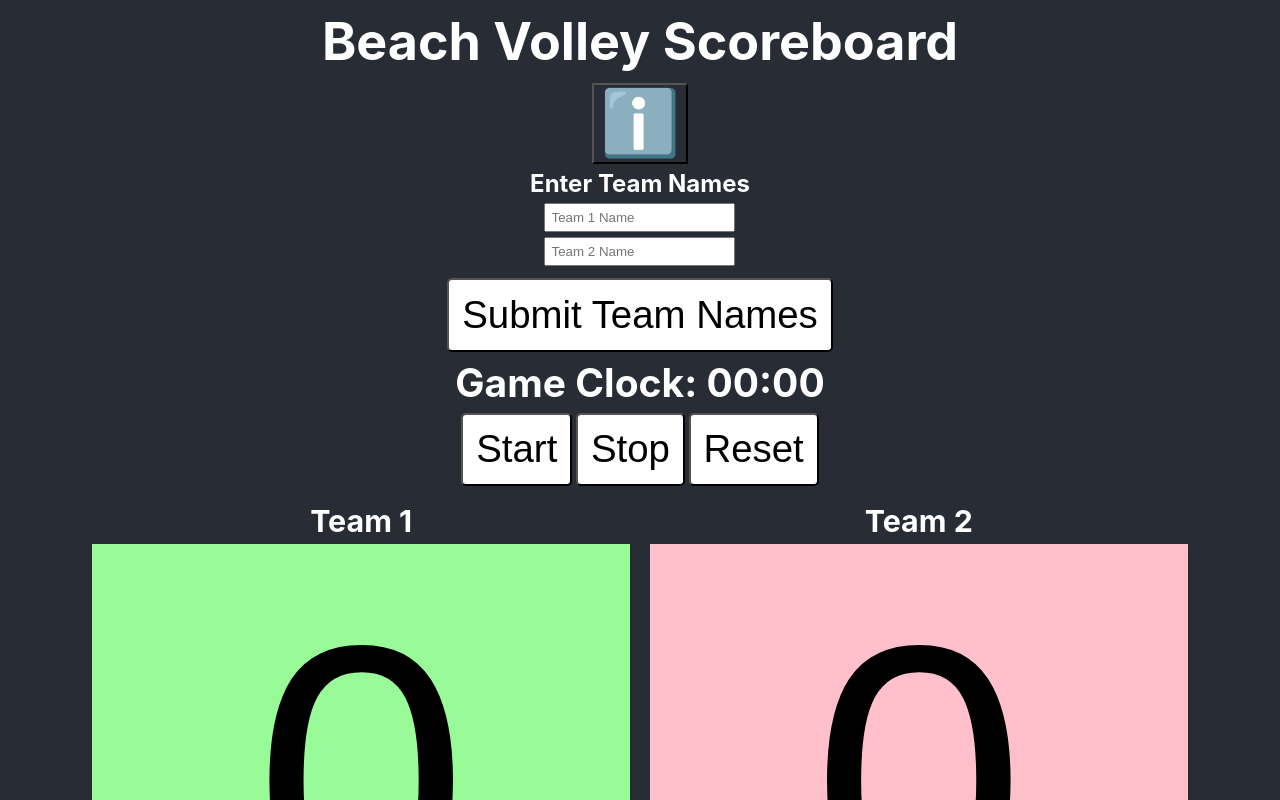
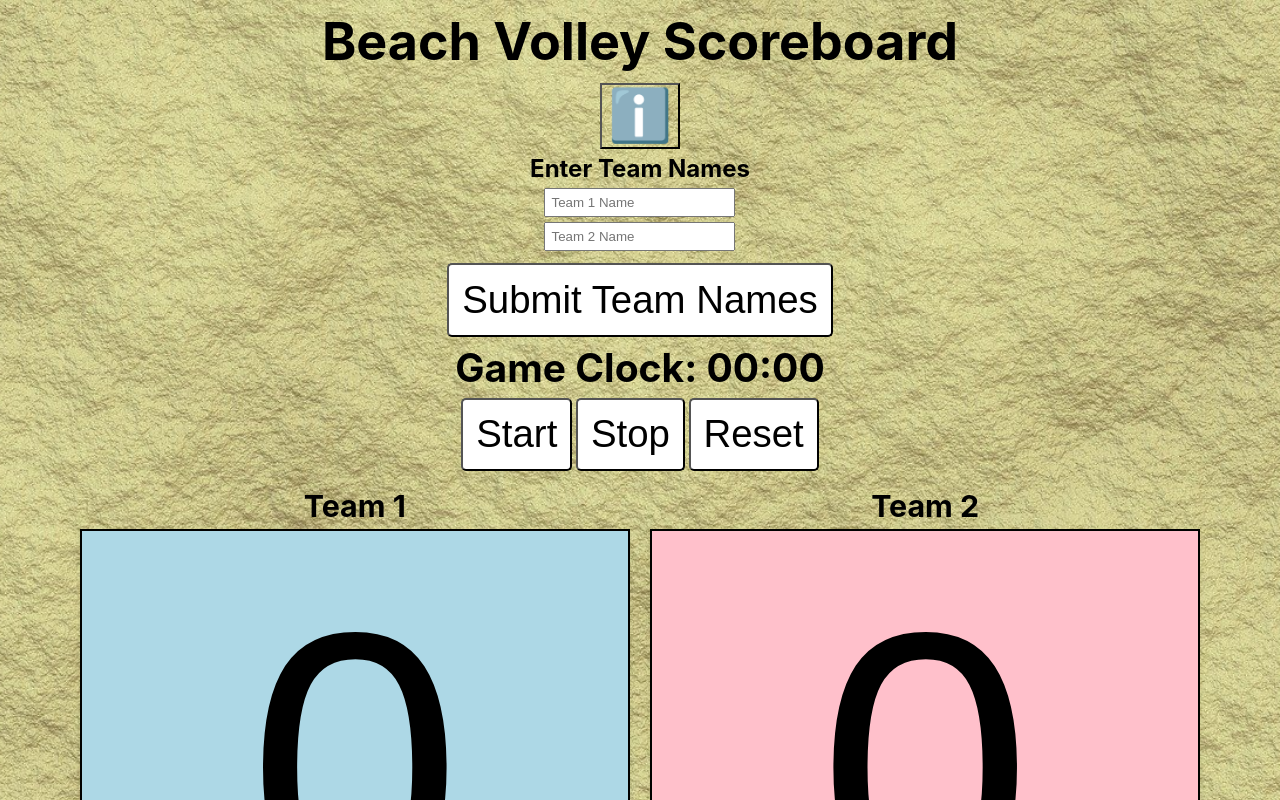
Before and after one commit to oonaleivo/Beach-Volley-Scoreboard, a React (Create React App) app: page / in a window 1280 px wide. Shown: the top 800 px of the page. Built offline with nearby package versions, Linux system fonts and the light colour scheme.

Commit message:
add bg pic, edit layout and colors

```diff
--- a/src/App.css
+++ b/src/App.css
@@ -1,5 +1,10 @@
 .App {
   text-align: center;
+  background-image: url('./beachsand.jpg');
+  background-size: cover; /* Makes the image cover the entire background */
+  background-position: center; /* Centers the background image */
+  min-height: 100vh; /* Makes the background fill the entire viewport */
+  color: black;
 }
 
 .App-logo {
@@ -14,14 +19,13 @@
 }
 
 .App-header {
-  background-color: #282c34;
   min-height: 100vh;
   display: flex;
   flex-direction: column;
   align-items: center;
   justify-content: center;
   font-size: calc(10px + 2vmin);
-  color: white;
+  color: black;
 }
 
 .App-link {
--- a/src/components/infoicon.js
+++ b/src/components/infoicon.js
@@ -27,9 +27,9 @@ const InfoIcon = () => {
 };
 
 const infoButtonStyle = {
-    color: 'white',
+    color: 'red',
     cursor: 'pointer',
-    fontSize: '5vw',
+    fontSize: '4vw',
     background: 'none',
 };
 
--- a/src/components/points.js
+++ b/src/components/points.js
@@ -243,23 +243,23 @@ const pastelColors = {
 };
 
 const button1Style = {
-    backgroundColor: pastelColors.green,
+    backgroundColor: pastelColors.blue,
     color: 'white',
-    width: '42vw', // Adjusts based on screen width
+    width: '43vw', // Adjusts based on screen width
     padding: '15px',
-    border: 'none',
     boxShadow: '0px 4px 6px rgba(0, 0, 0, 0.1)',
     cursor: 'pointer',
+    border: '2px solid black',
 };
 
 const button2Style = {
     backgroundColor: pastelColors.pink,
     color: 'white',
-    width: '42vw', // Adjusts based on screen width
+    width: '43vw', // Adjusts based on screen width
     padding: '15px',
-    border: 'none',
     boxShadow: '0px 4px 6px rgba(0, 0, 0, 0.1)',
     cursor: 'pointer',
+    border: '2px solid black',
 };
 
 const buttonSmallStyle = {
@@ -267,7 +267,7 @@ const buttonSmallStyle = {
     fontSize: '3vw',  // Adjusts based on screen width
     padding: '1vw',  // Adjusts based on screen width
     cursor: 'pointer',
-    margin: '2px',
+    margin: '7px',
     borderRadius: '5px',
 };
 
```
Also changed, not shown: src/beachsand.jpg (added).
